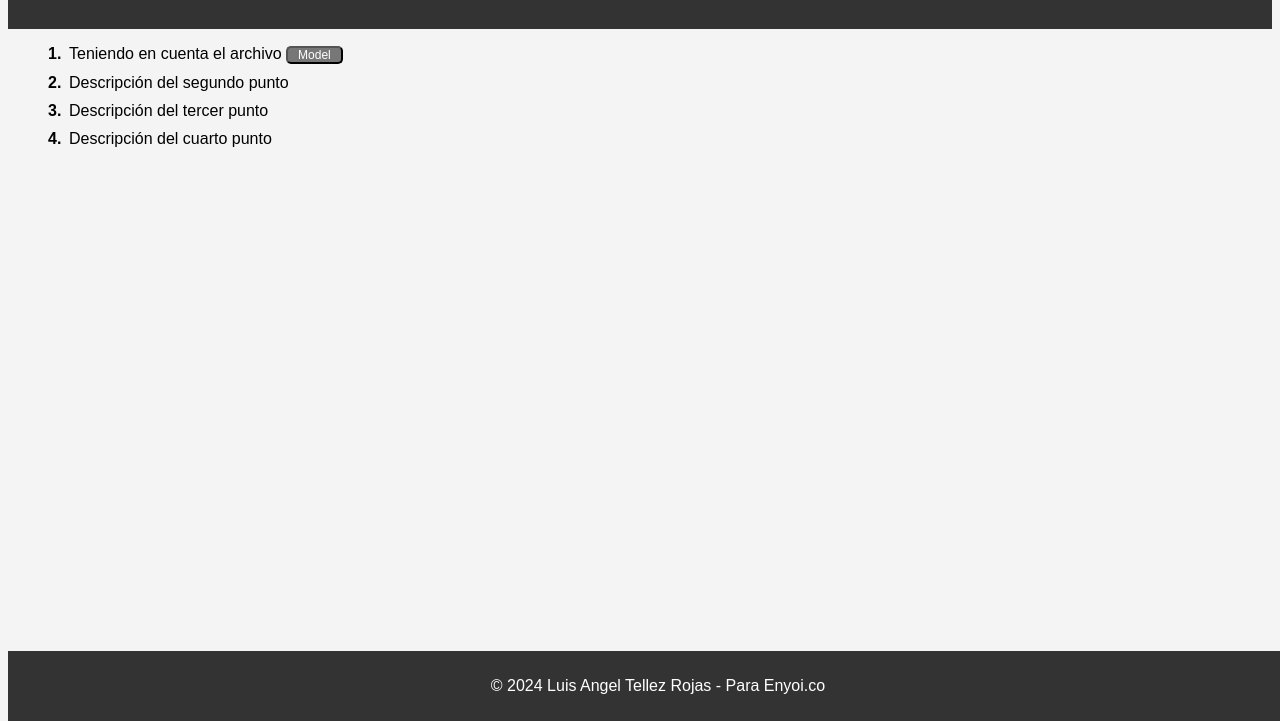
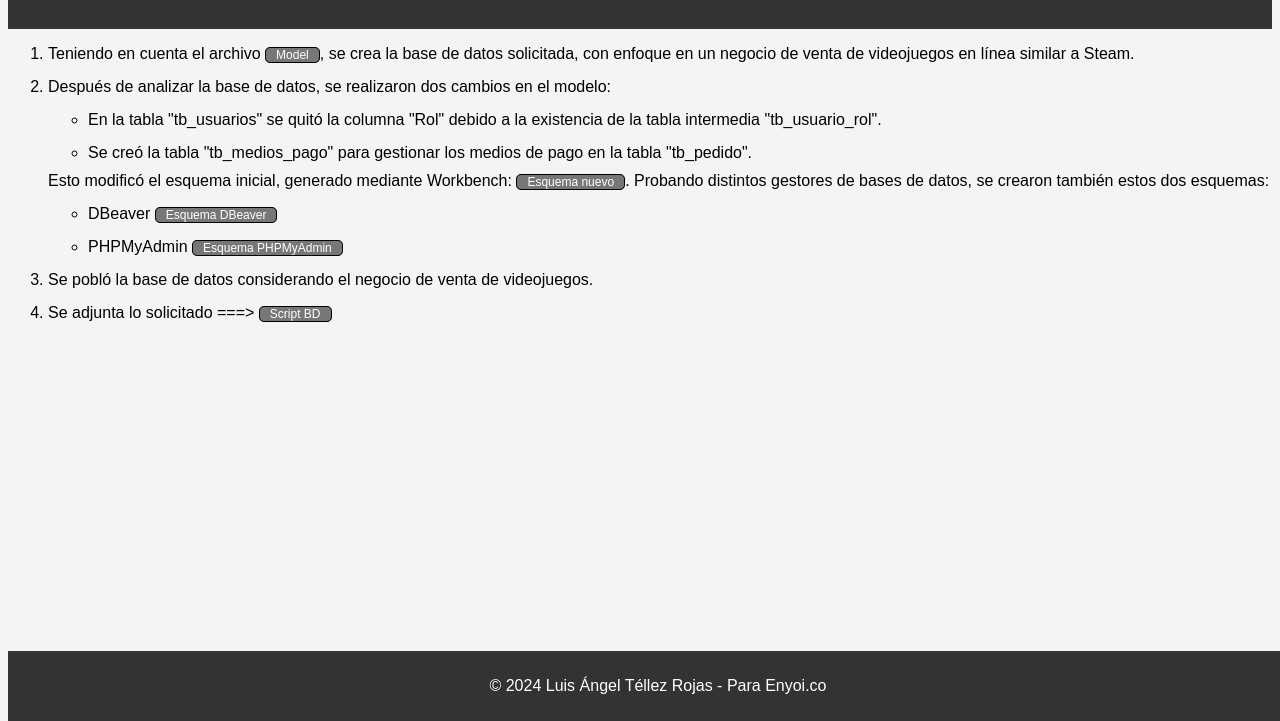
Before and after one commit to legnA-siuL2/PPI_2_Luis_Angel_Tellez, a plain HTML site: page 01 Base de Datos/index.html in a window 1280 px wide. Shown: the part 79-800 px from the top of the page. Drawn offline with Linux system fonts and the light colour scheme.

Commit message:
se crea el index del boton (parte1), y todo el contenido de la pagina para explicar lo hecho en este punto y enlazar los anexos

```diff
--- a/01 Base de Datos/index.html
+++ b/01 Base de Datos/index.html
@@ -12,14 +12,28 @@
     </header>
     <main>
         <ol>
-            <li>Teniendo en cuenta el archivo <button class="text-btn">Model</button></li>
-            <li>Descripción del segundo punto</li>
-            <li>Descripción del tercer punto</li>
-            <li>Descripción del cuarto punto</li>
+            <li>
+                Teniendo en cuenta el archivo <a href="/01 Base de Datos/model.pdf" target="_blank" class="text-link">Model</a>, se crea la base de datos solicitada, con enfoque en un negocio de venta de videojuegos en línea similar a Steam.
+            </li>
+            <li>
+                Después de analizar la base de datos, se realizaron dos cambios en el modelo:
+                <ul>
+                    <li>En la tabla "tb_usuarios" se quitó la columna "Rol" debido a la existencia de la tabla intermedia "tb_usuario_rol".</li>
+                    <li>Se creó la tabla "tb_medios_pago" para gestionar los medios de pago en la tabla "tb_pedido".</li>
+                </ul>
+                Esto modificó el esquema inicial, generado mediante Workbench: <a href="/01 Base de Datos/BD Esquema 3 Workbench.pdf" target="_blank" class="text-link">Esquema nuevo</a>.
+                Probando distintos gestores de bases de datos, se crearon también estos dos esquemas:
+                <ul>
+                    <li>DBeaver <a href="/01 Base de Datos/BD esquema 1 DBeaver.pdf" target="_blank" class="text-link">Esquema DBeaver</a></li>
+                    <li>PHPMyAdmin <a href="/01 Base de Datos/BD Esquema 2 PHPMyAdmin.pdf" target="_blank" class="text-link">Esquema PHPMyAdmin</a></li>
+                </ul>
+            </li>
+            <li>Se pobló la base de datos considerando el negocio de venta de videojuegos.</li>
+            <li>Se adjunta lo solicitado ===> <a href="/01 Base de Datos/ppi_2_games.sql" target="_blank" class="text-link">Script BD</a></li>
         </ol>
     </main>
     <footer>
-        <p>&copy; 2024 Luis Angel Tellez Rojas - Para Enyoi.co</p>
+        <p>&copy; 2024 Luis Ángel Téllez Rojas - Para Enyoi.co</p>
     </footer>
 </body>
 </html>
--- a/styles.css
+++ b/styles.css
@@ -26,13 +26,19 @@ nav a, button {
     background-color: #777;
     cursor: pointer;
 }
-
-.text-btn {
+.text-link{
+    color: white;
+    text-decoration: none;
+    padding: 10px 20px;
+    margin: 0 10px;
+    border-radius: 5px;
+    background-color: #777;
+    cursor: pointer;
     font-size: 12px;
     padding: 0px 10px;
     margin: 0 0px;
+    border: 1px solid black;
 }
-
 footer {
     background-color: #333;
     color: white;
@@ -44,19 +50,12 @@ footer {
 
 ol {
     text-align: left;
-    list-style: none;
     counter-reset: section;
+
 }
 
 li {
     margin-bottom: 10px;
+    margin-top: 15px; /* Agregado margen superior */
+    margin-bottom: 10px; /* Agregado margen inferior */
 }
-
-li:before {
-    content: counter(section) ". ";
-    counter-increment: section;
-    font-weight: bold;
-    display: inline-block;
-    width: 1em;
-    margin-right: 5px;
-}
```
